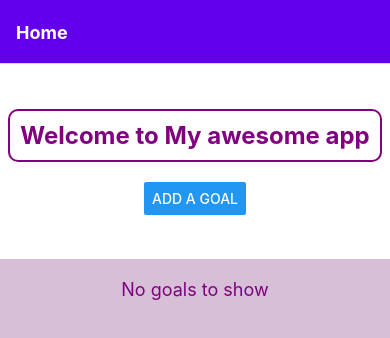
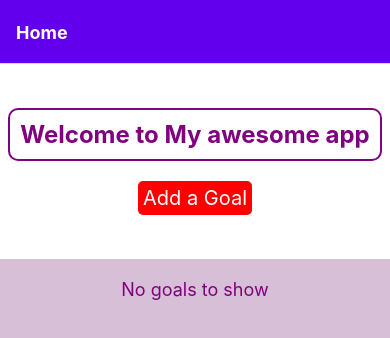
Before and after one commit to yumi-xu/mobile24Fall, a React Native app: screen /Home in a window 390 px wide. Shown: the top 338 px of the page. Built offline with nearby package versions, Linux system fonts and the light colour scheme.

Commit message:
Activity - Using the Reusable “Pressable” Button

```diff
--- a/Components/Home.js
+++ b/Components/Home.js
@@ -12,6 +12,7 @@ import React, { useState } from "react";
 import Header from "./Header";
 import Input from "./Input";
 import GoalItem from "./GoalItem";
+import PressableButton from "./PressableButton";
 
 export default function Home() {
   const appName = "Welcome to My awesome app";
@@ -54,11 +55,18 @@ export default function Home() {
       <StatusBar style="auto" />
       <View style={styles.topSection}>
         <Text style={styles.headerText}>{appName}</Text>
-        <Button
-          style={styles.btnAddGoal}
-          title="Add a goal"
-          onPress={() => setIsModalVisible(true)}
-        />
+        <PressableButton pressedHandler={function (){
+          setIsModalVisible(true);
+        }} componentStyle={styles.addButton}
+                         pressedStyle={styles.pressableStyle}
+        >
+          <Text style={styles.buttonText}>Add a Goal</Text>
+        </PressableButton>
+        {/*<Button*/}
+        {/*  style={styles.btnAddGoal}*/}
+        {/*  title="Add a goal"*/}
+        {/*  onPress={() => setIsModalVisible(true)}*/}
+        {/*/>*/}
       </View>
 
       <Input
@@ -153,4 +161,15 @@ const styles = StyleSheet.create({
     borderColor: "transparent",
     borderWidth: 0,
   },
+  buttonText:{
+    color: "white",
+    fontSize: 20,
+  },
+  addButton:{
+    backgroundColor:"red"
+  },
+  pressableStyle: {
+    opacity: 0.5,
+    backgroundColor: "pink",
+  },
 });
--- a/Components/PressableButton.js
+++ b/Components/PressableButton.js
@@ -23,7 +23,7 @@ const PressableButton = ({
 };
 
 const styles = StyleSheet.create({
-  defaultStyle: { backgroundColor: "white" },
+  defaultStyle: { backgroundColor: "white" , padding:5, borderRadius: 5},
   button: {
     backgroundColor: "#ff6666",
     borderRadius: 5,
```
